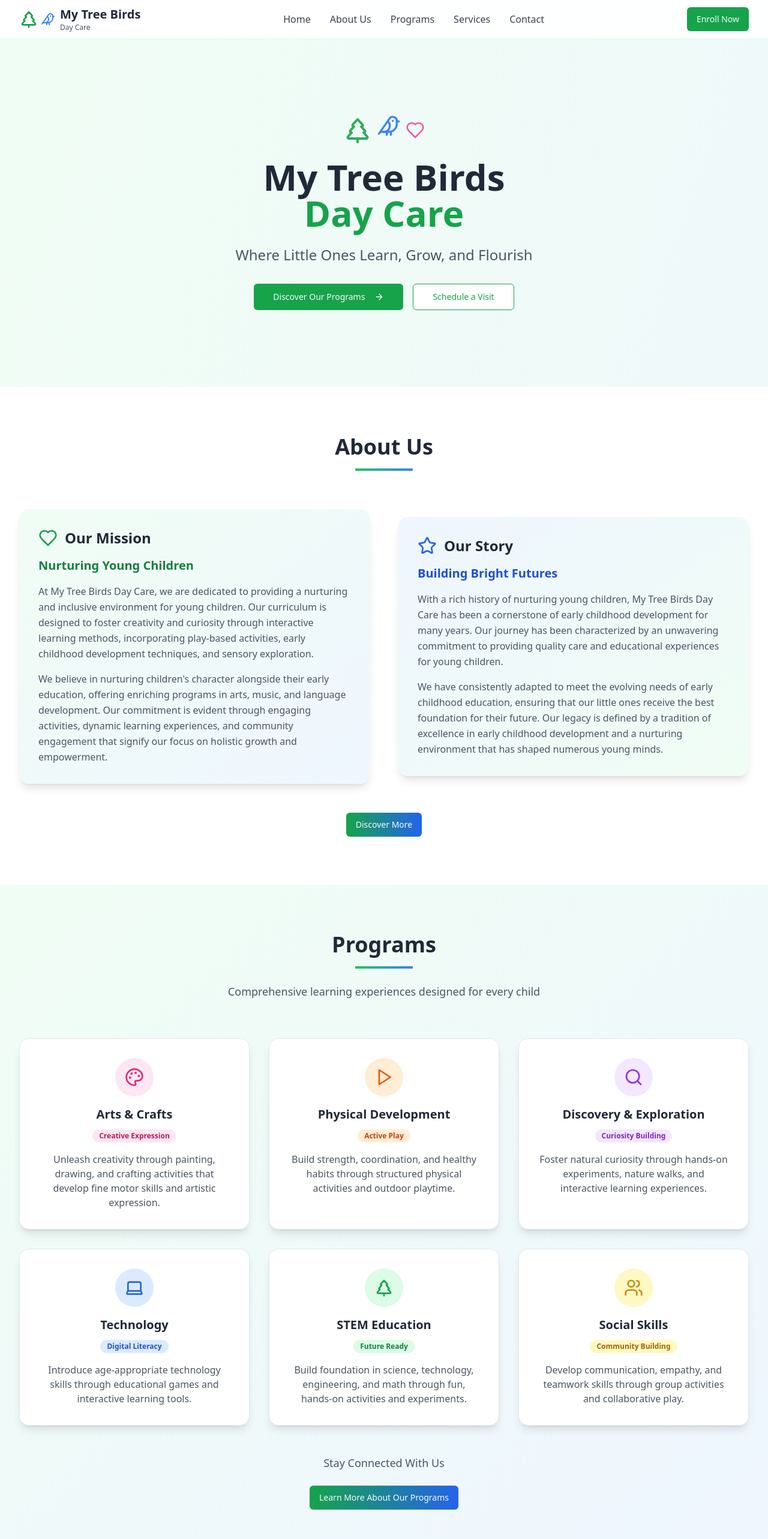
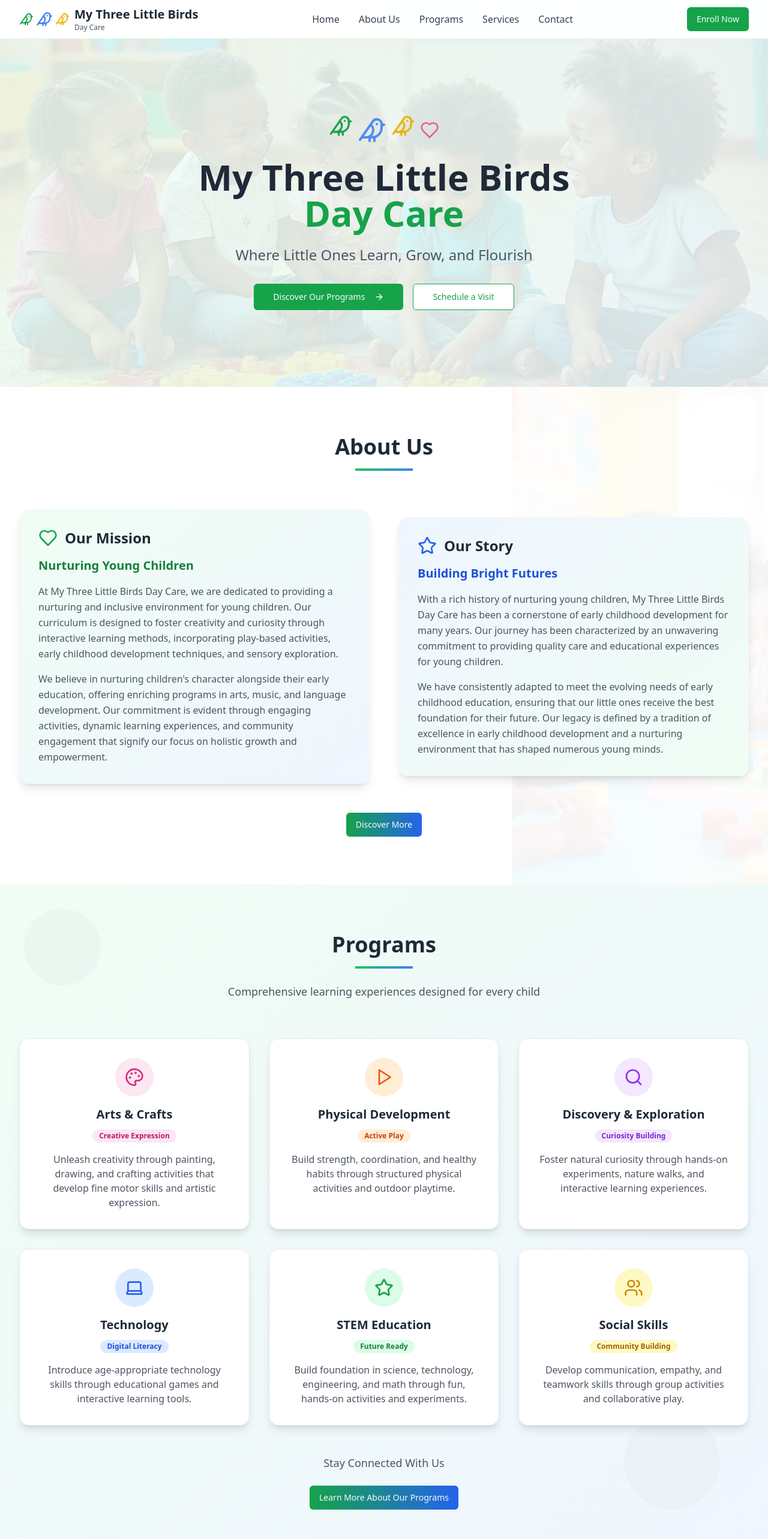
Before and after one commit to mainbtpty/treebirdsdaycare, a React (Vite) app: page / in a window 1280 px wide. Shown: the top 2566 px of the page at 60% size. Built offline with nearby package versions, Linux system fonts and the light colour scheme; grey boxes are pictures that could not be loaded.

Commit message:
Refactor: Update website content and design
- Changed all instances of "My Tree Birds" to "My Three Little Birds" in the logo and text content.
- Updated the website's design to be more appealing to children, including the use of real kids' pictures for backgrounds and other visual elements.

```diff
--- a/index.html
+++ b/index.html
@@ -4,11 +4,11 @@
   <head>
     <meta charset="UTF-8" />
     <meta name="viewport" content="width=device-width, initial-scale=1.0" />
-    <title>My Tree Birds Day Care - Where Little Ones Learn, Grow, and Flourish</title>
-    <meta name="description" content="My Tree Birds Day Care provides a nurturing and inclusive environment for young children through play-based activities, early childhood development, and creative learning programs." />
-    <meta name="author" content="My Tree Birds Day Care" />
+    <title>My Three Little Birds Day Care - Where Little Ones Learn, Grow, and Flourish</title>
+    <meta name="description" content="My Three Little Birds Day Care provides a nurturing and inclusive environment for young children through play-based activities, early childhood development, and creative learning programs." />
+    <meta name="author" content="My Three Little Birds Day Care" />
 
-    <meta property="og:title" content="My Tree Birds Day Care - Where Little Ones Learn, Grow, and Flourish" />
+    <meta property="og:title" content="My Three Little Birds Day Care - Where Little Ones Learn, Grow, and Flourish" />
     <meta property="og:description" content="Nurturing young children through creative learning, play-based activities, and comprehensive early childhood development programs." />
     <meta property="og:type" content="website" />
     <meta property="og:image" content="https://lovable.dev/opengraph-image-p98pqg.png" />
--- a/src/pages/Index.tsx
+++ b/src/pages/Index.tsx
@@ -1,7 +1,8 @@
+
 import { Button } from "@/components/ui/button";
 import { Card, CardHeader, CardTitle, CardDescription, CardContent, CardFooter } from "@/components/ui/card";
 import { Badge } from "@/components/ui/badge";
-import { Heart, TreePine, Bird, Star, Palette, Play, Search, Laptop, Users, Clock, Utensils, ArrowRight } from "lucide-react";
+import { Heart, Bird, Star, Palette, Play, Search, Laptop, Users, Clock, Utensils, ArrowRight } from "lucide-react";
 
 const Index = () => {
   return (
@@ -12,11 +13,12 @@ const Index = () => {
           <div className="flex justify-between items-center h-16">
             <div className="flex items-center space-x-2">
               <div className="flex items-center space-x-1">
-                <TreePine className="h-8 w-8 text-green-600" />
-                <Bird className="h-6 w-6 text-blue-500" />
+                <Bird className="h-6 w-6 text-green-600" />
+                <Bird className="h-7 w-7 text-blue-500" />
+                <Bird className="h-6 w-6 text-yellow-500" />
               </div>
               <div>
-                <h1 className="text-xl font-bold text-gray-800">My Tree Birds</h1>
+                <h1 className="text-xl font-bold text-gray-800">My Three Little Birds</h1>
                 <p className="text-xs text-gray-600">Day Care</p>
               </div>
             </div>
@@ -35,16 +37,25 @@ const Index = () => {
       </nav>
 
       {/* Hero Section */}
-      <section id="home" className="relative py-20 lg:py-32">
-        <div className="max-w-7xl mx-auto px-4 sm:px-6 lg:px-8">
+      <section id="home" className="relative py-20 lg:py-32 overflow-hidden">
+        {/* Background Image */}
+        <div className="absolute inset-0 z-0">
+          <img
+            src="/lovable-uploads/8abdf7c7-0ec7-4492-8f31-95a1d59dd40a.png"
+            alt="Children playing with blocks"
+            className="w-full h-full object-cover opacity-10"
+          />
+        </div>
+        <div className="relative z-10 max-w-7xl mx-auto px-4 sm:px-6 lg:px-8">
           <div className="text-center">
             <div className="flex justify-center items-center space-x-2 mb-6">
-              <TreePine className="h-12 w-12 text-green-600 animate-pulse" />
-              <Bird className="h-10 w-10 text-blue-500 animate-bounce" />
+              <Bird className="h-10 w-10 text-green-600 animate-bounce" />
+              <Bird className="h-12 w-12 text-blue-500 animate-pulse" />
+              <Bird className="h-10 w-10 text-yellow-500 animate-bounce" />
               <Heart className="h-8 w-8 text-pink-500 animate-pulse" />
             </div>
             <h1 className="text-4xl md:text-6xl font-bold text-gray-800 mb-6 animate-fade-in">
-              My Tree Birds
+              My Three Little Birds
               <span className="block text-green-600">Day Care</span>
             </h1>
             <p className="text-xl md:text-2xl text-gray-600 mb-8 max-w-3xl mx-auto animate-fade-in">
@@ -64,8 +75,16 @@ const Index = () => {
       </section>
 
       {/* About Us Section */}
-      <section id="about" className="py-20 bg-white">
-        <div className="max-w-7xl mx-auto px-4 sm:px-6 lg:px-8">
+      <section id="about" className="py-20 bg-white relative overflow-hidden">
+        {/* Background Image */}
+        <div className="absolute top-0 right-0 w-1/3 h-full opacity-5">
+          <img
+            src="/lovable-uploads/61c335af-53b5-4d54-a35d-a72d012552c3.png"
+            alt="Children playing together"
+            className="w-full h-full object-cover"
+          />
+        </div>
+        <div className="relative z-10 max-w-7xl mx-auto px-4 sm:px-6 lg:px-8">
           <div className="text-center mb-16">
             <h2 className="text-3xl md:text-4xl font-bold text-gray-800 mb-4">About Us</h2>
             <div className="w-24 h-1 bg-gradient-to-r from-green-500 to-blue-500 mx-auto"></div>
@@ -80,7 +99,7 @@ const Index = () => {
                 </div>
                 <h4 className="text-xl font-semibold text-green-700 mb-4">Nurturing Young Children</h4>
                 <p className="text-gray-600 leading-relaxed">
-                  At My Tree Birds Day Care, we are dedicated to providing a nurturing and inclusive environment for young children. Our curriculum is designed to foster creativity and curiosity through interactive learning methods, incorporating play-based activities, early childhood development techniques, and sensory exploration.
+                  At My Three Little Birds Day Care, we are dedicated to providing a nurturing and inclusive environment for young children. Our curriculum is designed to foster creativity and curiosity through interactive learning methods, incorporating play-based activities, early childhood development techniques, and sensory exploration.
                 </p>
                 <p className="text-gray-600 leading-relaxed mt-4">
                   We believe in nurturing children's character alongside their early education, offering enriching programs in arts, music, and language development. Our commitment is evident through engaging activities, dynamic learning experiences, and community engagement that signify our focus on holistic growth and empowerment.
@@ -96,7 +115,7 @@ const Index = () => {
                 </div>
                 <h4 className="text-xl font-semibold text-blue-700 mb-4">Building Bright Futures</h4>
                 <p className="text-gray-600 leading-relaxed">
-                  With a rich history of nurturing young children, My Tree Birds Day Care has been a cornerstone of early childhood development for many years. Our journey has been characterized by an unwavering commitment to providing quality care and educational experiences for young children.
+                  With a rich history of nurturing young children, My Three Little Birds Day Care has been a cornerstone of early childhood development for many years. Our journey has been characterized by an unwavering commitment to providing quality care and educational experiences for young children.
                 </p>
                 <p className="text-gray-600 leading-relaxed mt-4">
                   We have consistently adapted to meet the evolving needs of early childhood education, ensuring that our little ones receive the best foundation for their future. Our legacy is defined by a tradition of excellence in early childhood development and a nurturing environment that has shaped numerous young minds.
@@ -114,8 +133,26 @@ const Index = () => {
       </section>
 
       {/* Programs Section */}
-      <section id="programs" className="py-20 bg-gradient-to-br from-green-50 to-blue-50">
-        <div className="max-w-7xl mx-auto px-4 sm:px-6 lg:px-8">
+      <section id="programs" className="py-20 bg-gradient-to-br from-green-50 to-blue-50 relative overflow-hidden">
+        {/* Background Pattern with Children Images */}
+        <div className="absolute inset-0 opacity-5">
+          <div className="absolute top-10 left-10 w-32 h-32 rounded-full overflow-hidden">
+            <img
+              src="https://images.unsplash.com/photo-1544747118-6b1c00e3e2e4?w=300&h=300&fit=crop"
+              alt="Happy children"
+              className="w-full h-full object-cover"
+            />
+          </div>
+          <div className="absolute bottom-20 right-20 w-40 h-40 rounded-full overflow-hidden">
+            <img
+              src="https://images.unsplash.com/photo-1503454537195-1dcabb73ffb9?w=300&h=300&fit=crop"
+              alt="Children learning"
+              className="w-full h-full object-cover"
+            />
+          </div>
+        </div>
+
+        <div className="relative z-10 max-w-7xl mx-auto px-4 sm:px-6 lg:px-8">
           <div className="text-center mb-16">
             <h2 className="text-3xl md:text-4xl font-bold text-gray-800 mb-4">Programs</h2>
             <div className="w-24 h-1 bg-gradient-to-r from-green-500 to-blue-500 mx-auto"></div>
@@ -170,7 +207,7 @@ const Index = () => {
             <Card className="bg-white p-8 rounded-2xl shadow-lg hover:shadow-xl transition-all transform hover:-translate-y-2">
               <div className="text-center">
                 <div className="bg-green-100 w-16 h-16 rounded-full flex items-center justify-center mx-auto mb-4">
-                  <TreePine className="h-8 w-8 text-green-600" />
+                  <Star className="h-8 w-8 text-green-600" />
                 </div>
                 <h3 className="text-xl font-bold text-gray-800 mb-2">STEM Education</h3>
                 <Badge className="bg-green-100 text-green-700 mb-4">Future Ready</Badge>
@@ -200,8 +237,17 @@ const Index = () => {
       </section>
 
       {/* Services Section */}
-      <section id="services" className="py-20 bg-white">
-        <div className="max-w-7xl mx-auto px-4 sm:px-6 lg:px-8">
+      <section id="services" className="py-20 bg-white relative overflow-hidden">
+        {/* Background decoration with children imagery */}
+        <div className="absolute top-0 left-0 w-full h-full opacity-5">
+          <img
+            src="https://images.unsplash.com/photo-1581833971358-2c8b550f87b3?w=400&h=300&fit=crop"
+            alt="Children in daycare"
+            className="absolute top-20 right-10 w-64 h-48 object-cover rounded-full"
+          />
+        </div>
+
+        <div className="relative z-10 max-w-7xl mx-auto px-4 sm:px-6 lg:px-8">
           <div className="text-center mb-16">
             <h2 className="text-3xl md:text-4xl font-bold text-gray-800 mb-4">Our Services</h2>
             <div className="w-24 h-1 bg-gradient-to-r from-green-500 to-blue-500 mx-auto"></div>
@@ -245,7 +291,7 @@ const Index = () => {
                 </div>
                 <h3 className="text-2xl font-bold text-gray-800 mb-4">Daily Care</h3>
                 <p className="text-gray-600 mb-6">Comprehensive daily care including supervision, learning activities, and personal attention for each child.</p>
-                <Button className="w-full bg-blue-600 hover:blue-700">
+                <Button className="w-full bg-blue-600 hover:bg-blue-700">
                   Book Now
                 </Button>
               </div>
@@ -255,8 +301,17 @@ const Index = () => {
       </section>
 
       {/* Contact Section */}
-      <section id="contact" className="py-20 bg-gradient-to-br from-green-50 to-blue-50">
-        <div className="max-w-4xl mx-auto px-4 sm:px-6 lg:px-8 text-center">
+      <section id="contact" className="py-20 bg-gradient-to-br from-green-50 to-blue-50 relative overflow-hidden">
+        {/* Background Image */}
+        <div className="absolute bottom-0 left-0 w-1/2 h-1/2 opacity-10">
+          <img
+            src="https://images.unsplash.com/photo-1596461404969-9ae70f2830c1?w=400&h=300&fit=crop"
+            alt="Happy children"
+            className="w-full h-full object-cover rounded-tr-full"
+          />
+        </div>
+
+        <div className="relative z-10 max-w-4xl mx-auto px-4 sm:px-6 lg:px-8 text-center">
           <h2 className="text-3xl md:text-4xl font-bold text-gray-800 mb-4">Stay Connected With Us</h2>
           <div className="w-24 h-1 bg-gradient-to-r from-green-500 to-blue-500 mx-auto mb-8"></div>
           <p className="text-lg text-gray-600 mb-8">
@@ -280,10 +335,11 @@ const Index = () => {
           <div className="grid lg:grid-cols-4 md:grid-cols-2 gap-8">
             <div>
               <div className="flex items-center space-x-2 mb-4">
-                <TreePine className="h-8 w-8 text-green-400" />
-                <Bird className="h-6 w-6 text-blue-400" />
+                <Bird className="h-6 w-6 text-green-400" />
+                <Bird className="h-7 w-7 text-blue-400" />
+                <Bird className="h-6 w-6 text-yellow-400" />
                 <div>
-                  <h3 className="text-xl font-bold">My Tree Birds</h3>
+                  <h3 className="text-xl font-bold">My Three Little Birds</h3>
                   <p className="text-sm text-gray-400">Day Care</p>
                 </div>
               </div>
@@ -313,19 +369,17 @@ const Index = () => {
             <div>
               <h4 className="font-semibold mb-4">Contact Info</h4>
               <div className="space-y-2 text-gray-400">
-                <p>✉️ info@mytreebirds.com</p>
+                <p>✉️ info@mythreelittlebirds.com</p>
                 <p>📍 123 Learning Lane</p>
                 <p>Sea Point</p>
                 <p>Cape Town</p>
-
                 <p>📞 (081) 427-4567</p>
-                <p>✉️ info@mytreebirds.com</p>
               </div>
             </div>
           </div>
 
           <div className="border-t border-gray-700 mt-8 pt-8 text-center text-gray-400">
-            <p>&copy; 2025 My Tree Birds Day Care. All rights reserved.</p>
+            <p>&copy; 2025 My Three Little Birds Day Care. All rights reserved.</p>
           </div>
         </div>
       </footer>
```
Also changed, not shown: public/lovable-uploads/61c335af-53b5-4d54-a35d-a72d012552c3.png (added), public/lovable-uploads/8abdf7c7-0ec7-4492-8f31-95a1d59dd40a.png (added).
